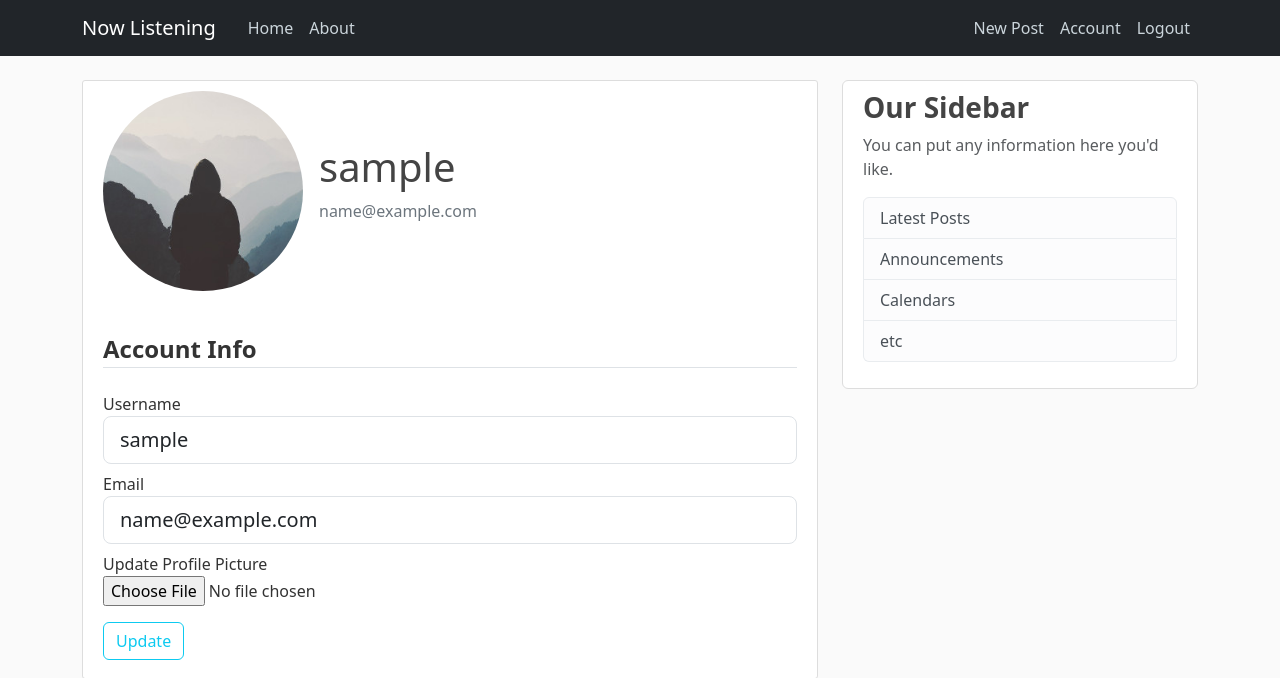
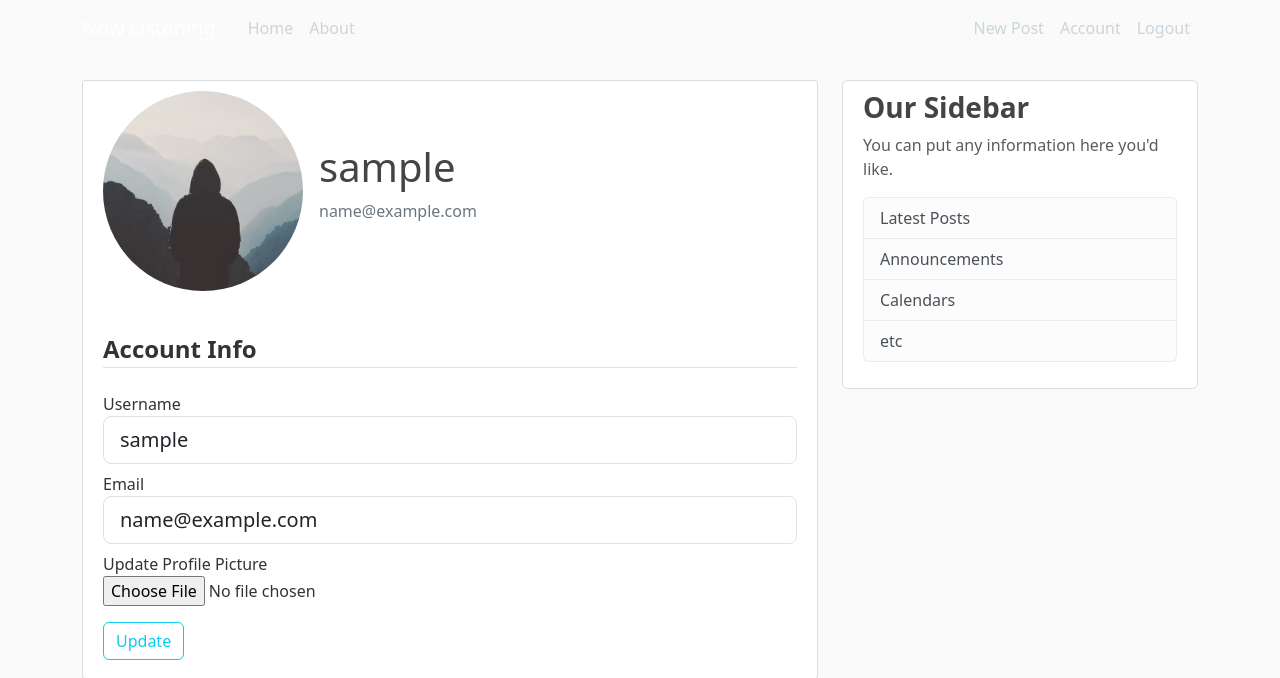
Before and after one commit to nick23447/now-listening, a Flask app: page /account in a window 1280 px wide. Shown: the top 678 px of the page. Run offline with Flask 3, Linux system fonts and the light colour scheme; the visitor is signed in with stand-in values (Sample User, id 1); some libraries are stand-ins or nearby versions.

Commit message:
remove preset navbar bg color so it can be customizable

```diff
--- a/musicblog/templates/layout.html
+++ b/musicblog/templates/layout.html
@@ -17,7 +17,7 @@
 </head>
 <body>
     <header class="site-header">
-        <nav class="navbar navbar-expand-md navbar-dark bg-dark fixed-top">
+        <nav class="navbar navbar-expand-md navbar-dark fixed-top">
           <div class="container">
             <a class="navbar-brand me-4" href="/">Now Listening</a>
             <button class="navbar-toggler" type="button"
```
